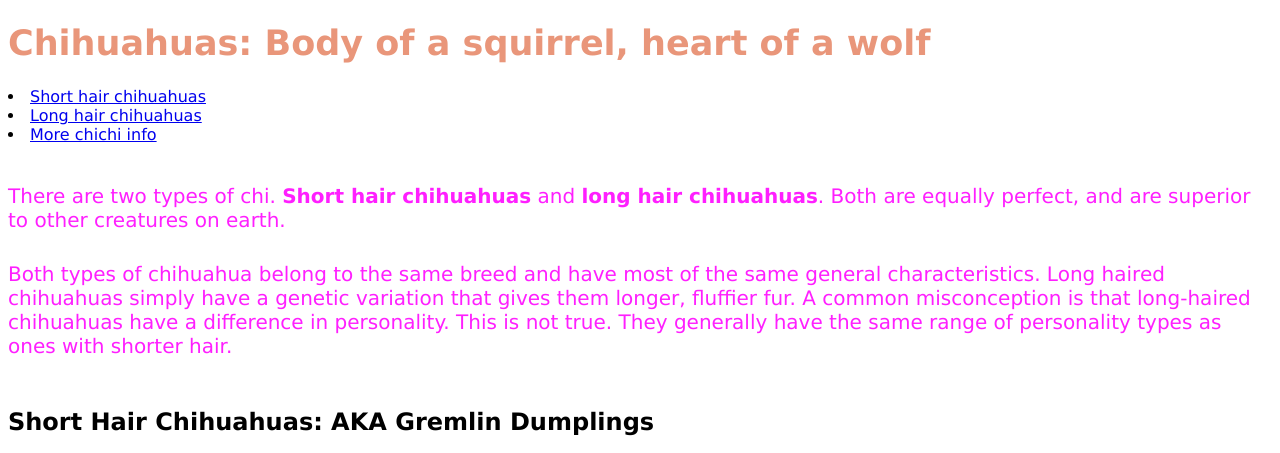
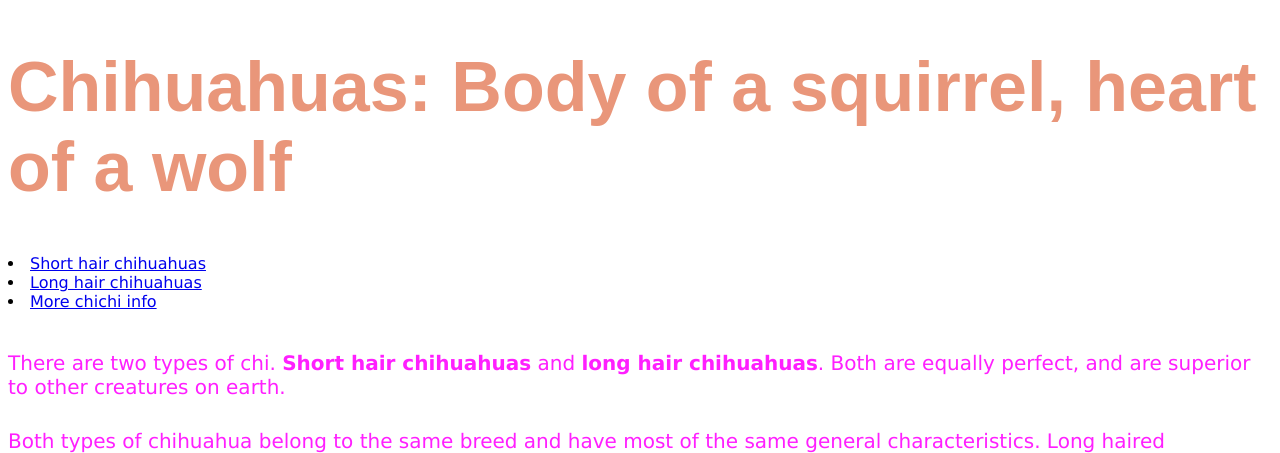
Before and after one commit to anamn91/Chipage, a plain HTML site: page index.html in a window 1280 px wide. Shown: the top 453 px of the page. Drawn offline with Linux system fonts and the light colour scheme.

Commit message:
testing css code

```diff
--- a/style.css
+++ b/style.css
@@ -14,5 +14,6 @@ h1 {
 
 .title {
     color: darksalmon;
-
+    font-size: 70px;
+    font-family: fantasy;
 }
```
